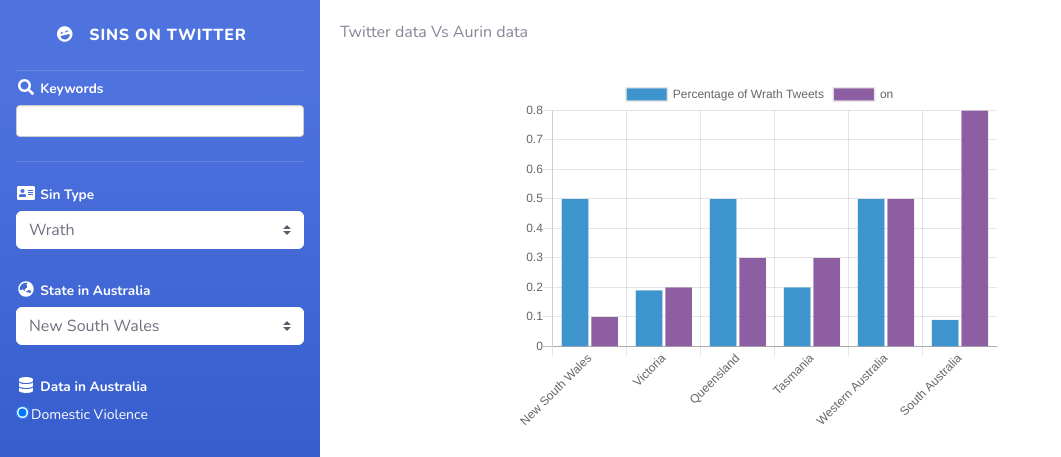
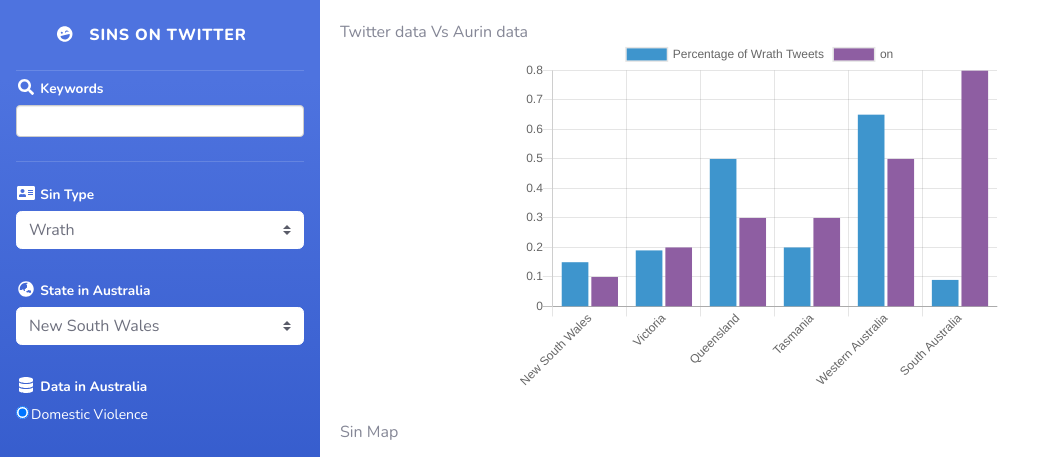
Before and after one commit to mchozhang/SinsOnTwitter, a Flask app: page / in a window 1280 px wide. Shown: the top 457 px of that part, without its empty margins (0-1061 px from the left). Run offline with Flask 2, Linux system fonts and the light colour scheme; the page is wider than the window, and the part outside it is not shown; some libraries are stand-ins or nearby versions.

Commit message:
fix bug of bar chart2

```diff
--- a/src/web/app.py
+++ b/src/web/app.py
@@ -80,13 +80,13 @@ def search():
             "vic":
                 {"percentage_of_tweets": 0.19, "aurin_data": 0.2},
             "nsw":
-                {"percentage_of_tweets": 0.5, "aurin_data": 0.1},
+                {"percentage_of_tweets": 0.15, "aurin_data": 0.1},
             "que":
                 {"percentage_of_tweets": 0.5, "aurin_data": 0.3},
             "tas":
                 {"percentage_of_tweets": 0.2, "aurin_data": 0.3},
             "west_au":
-                {"percentage_of_tweets": 0.5, "aurin_data": 0.5},
+                {"percentage_of_tweets": 0.65, "aurin_data": 0.5},
             "south_au":
                 {"percentage_of_tweets": 0.09, "aurin_data": 0.8}},
 
@@ -94,13 +94,13 @@ def search():
             "vic":
                 {"percentage_of_tweets": 0.19, "aurin_data": 0.4},
             "nsw":
-                {"percentage_of_tweets": 0.5, "aurin_data": 0.23},
+                {"percentage_of_tweets": 0.625, "aurin_data": 0.23},
             "que":
                 {"percentage_of_tweets": 0.5, "aurin_data": 0.6},
             "tas":
                 {"percentage_of_tweets": 0.2, "aurin_data": 0.21},
             "west_au":
-                {"percentage_of_tweets": 0.5, "aurin_data": 0.56},
+                {"percentage_of_tweets": 0.35, "aurin_data": 0.56},
             "south_au":
                 {"percentage_of_tweets": 0.09, "aurin_data": 0.11}},
         "Sloth":
@@ -108,11 +108,11 @@ def search():
                 "vic":
                     {"percentage_of_tweets": 0.19, "aurin_data": 0.2},
                 "nsw":
-                    {"percentage_of_tweets": 0.5, "aurin_data": 0.03},
+                    {"percentage_of_tweets": 0.15, "aurin_data": 0.03},
                 "que":
                     {"percentage_of_tweets": 0.5, "aurin_data": 0.32},
                 "tas":
-                    {"percentage_of_tweets": 0.2, "aurin_data": 0.67},
+                    {"percentage_of_tweets": 0.22, "aurin_data": 0.67},
                 "west_au":
                     {"percentage_of_tweets": 0.5, "aurin_data": 0.5},
                 "south_au":
@@ -121,13 +121,13 @@ def search():
             "vic":
                 {"percentage_of_tweets": 0.19, "aurin_data": 0.62},
             "nsw":
-                {"percentage_of_tweets": 0.5, "aurin_data": 0.16},
+                {"percentage_of_tweets": 0.65, "aurin_data": 0.16},
             "que":
                 {"percentage_of_tweets": 0.5, "aurin_data": 0.43},
             "tas":
-                {"percentage_of_tweets": 0.2, "aurin_data": 0.6},
+                {"percentage_of_tweets": 0.24, "aurin_data": 0.6},
             "west_au":
-                {"percentage_of_tweets": 0.5, "aurin_data": 0.52},
+                {"percentage_of_tweets": 0.05, "aurin_data": 0.52},
             "south_au":
                 {"percentage_of_tweets": 0.09, "aurin_data": 0.13}}
     }
--- a/src/web/templates/home.html
+++ b/src/web/templates/home.html
@@ -112,19 +112,19 @@
       <div id="content" style="position: relative;width: 50%;height: 80%;left:30px">
 
         <canvas id="barChartCanvas"
-                style="position: absolute;width: 378px; top: 0px ;height: 400px;left: 150px;display: block;"></canvas>
+                style="position: absolute;width: 378px; top: -40px ;height: 400px;left: 150px;display: block;"></canvas>
 
         <canvas id="radarChartCanvas"
-                style="position: absolute;width: 378px; top: 0px ;height: 400px;left: 100px;display: block;"></canvas>
+                style="position: absolute;width: 378px; top: -40px ;height: 400px;left: 100px;display: block;"></canvas>
 
       </div>
 
     </div>
 
     <div>
-      <tab style="display: block"> Sin Map</tab>
+      <tab id="map-header" style="display: block;position: absolute;top:50%"> Sin Map</tab>
     </div>
-    <div style="position: absolute;width: 100%;top: 60%;left: 0px;">
+    <div style="position: absolute;width: 100%;top: 55%;left: 0px;">
       <div id="map">
       </div>
       <div class="title">
@@ -151,6 +151,7 @@
       },);
 
       function drawMap() {
+          $("#map-header").val("Sin Map - " + request_sin);
           let map_data = [];
           console.log("requ_sin", request_sin);
           for (let state in STATES_DICT) {
```
